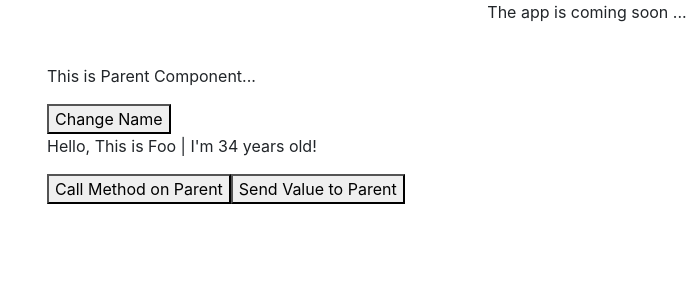
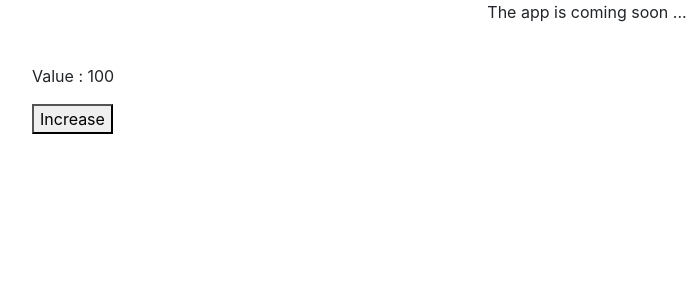
Before and after one commit to synergy2411/react-trng, a React (Create React App) app in the folder basic-app/: page / in a window 1280 px wide. Shown: the top 300 px of the page, without its empty margins (53-751 px from the left). Built offline with nearby package versions, Linux system fonts and the light colour scheme.

Commit message:
useState hook added

```diff
--- a/basic-app/src/App.js
+++ b/basic-app/src/App.js
@@ -4,6 +4,8 @@ import "./App.css";
 import Note from './Container/Note/Note';
 import LifeCycleDemo from "./Container/LifeCycle/LifeCycle";
 import Parent from "./Container/Props/Parent";
+import ControlledComponent from './Container/ControlledComponent/FormComponent';
+import FuncCmp from "./Container/Hooks/UseStateHook";
 
 function App() {
   return (
@@ -15,7 +17,10 @@ function App() {
         <br/>
         {/* <Note /> */}
         {/* <LifeCycleDemo /> */}
-        <Parent/>
+        {/* <Parent/> */}
+        {/* <ControlledComponent /> */}
+
+        <FuncCmp />
       </div>
   );
 }
--- /dev/null
+++ b/basic-app/src/Container/ControlledComponent/FormComponent.js
@@ -0,0 +1,41 @@
+import React from 'react';
+
+class ControlledComponent extends React.Component{
+    state = {
+        email : "test@test.com"
+    }
+    inputPasswordRef = React.createRef();
+
+    clickHandler = (event) => {
+        event.preventDefault();
+        // Constrolled Element - via component state
+        console.log("Email : ", this.state.email);
+        // Uncontrolled Element - via Refs
+        console.log("Password : ", this.inputPasswordRef.current.value);
+    }
+    render(){
+        return (
+            <div className="container">
+
+                <form>
+                    <div className="form-group">
+                        <label>Email : </label>
+                        <input type="text"
+                            value={this.state.email}
+                            onChange={event => {this.setState({email : event.target.value})}}/>
+                    </div>
+                    <div className="form-group">
+                        <label>Password : </label>
+                        <input type="password" ref= {this.inputPasswordRef}/>
+                    </div>
+                    <div className="form-group">
+                        <button onClick={(event) => this.clickHandler(event)}>Login</button>
+                    </div>
+                </form>
+
+            </div>
+        )
+    }
+}
+
+export default ControlledComponent;
--- /dev/null
+++ b/basic-app/src/Container/Hooks/UseStateHook.js
@@ -0,0 +1,24 @@
+import React from "react";
+
+const FuncCmp = (props) => {
+  let [value, setValue] = React.useState(100)
+    // React.use
+
+    // const componentDidUpdate = () => {
+    //     React.useEffect();
+    // }
+  return (
+    <div>
+      <p>Value : {value} </p>
+      <button
+        onClick={() => {
+          setValue(value++);
+        }}
+      >
+        Increase
+      </button>
+    </div>
+  );
+};
+
+export default FuncCmp;
--- a/basic-app/src/Container/Props/Child.js
+++ b/basic-app/src/Container/Props/Child.js
@@ -30,4 +30,6 @@ Child.propTypes = {
   age : PropTypes.number
 }
 
+// npm install prop-types --save
+
 export default Child;
```
